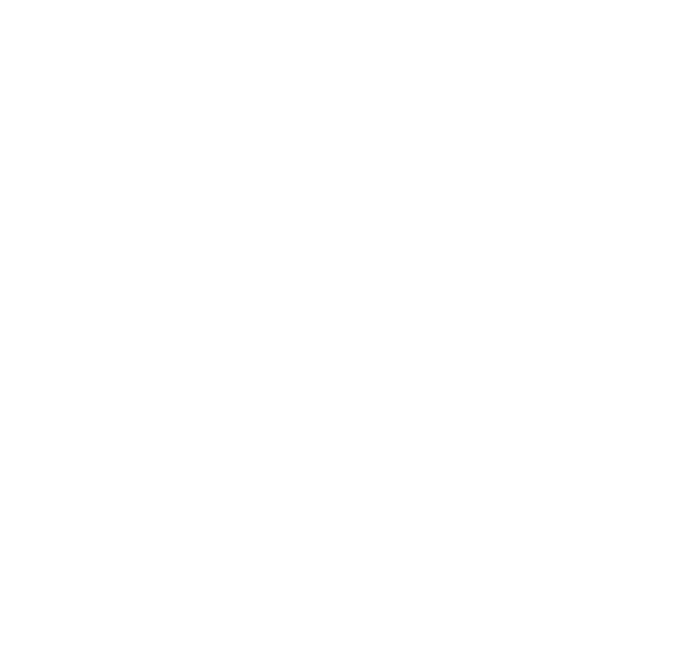
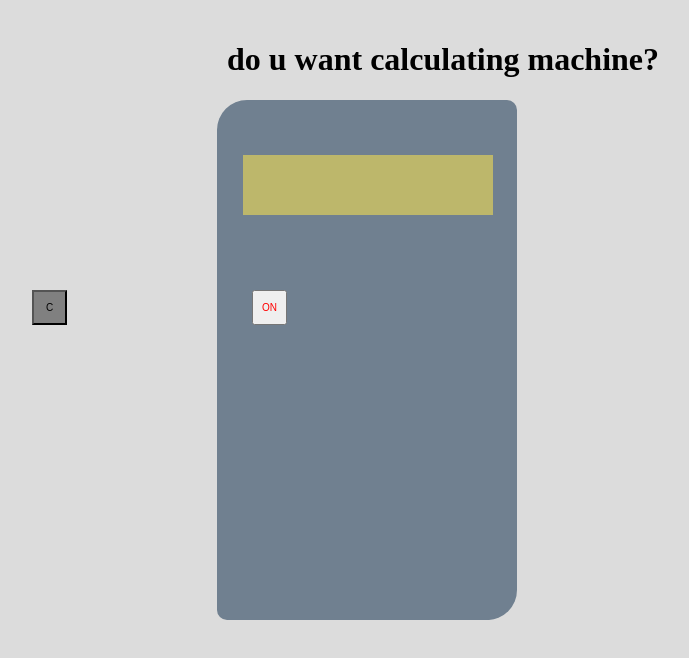
Before and after one commit to sinsujung/gandanhan-calculating-machine, a plain HTML site: page index.html in a window 1280 px wide. Shown: the whole page, without its empty margins (273-962 px from the left). Drawn offline with Linux system fonts and the light colour scheme.

Commit message:
[2025-09-16]

```diff
--- a/index.html
+++ b/index.html
@@ -3,9 +3,20 @@
 <head>
     <meta charset="UTF-8">
     <meta name="viewport" content="width=device-width, initial-scale=1.0">
+    <link rel="stylesheet" href="src/css/index.css">
     <title>간단한 계산기</title>
 </head>
 <body>
-
+    <div class="outline">
+        <h1 id="header">do u want calculating machine?</h1>
+        <div id="calculating-machine-outline">
+            <div id="output-num-line">
+                <p id="output-num"></p>
+            </div>
+            <div id="button-parents">
+            </div>
+        </div>
+    </div>
+    <script src="src/js/main.js"></script>
 </body>
 </html>
--- a/src/css/index.css
+++ b/src/css/index.css
@@ -0,0 +1,41 @@
+html, body {
+    width: 100vw;
+    height: 100vh;
+    margin: 0;
+
+}
+.outline {
+    width: 100%;
+    height: 100%;
+    margin: 0;
+    padding-top: 20px;
+    background-color: gainsboro;
+}
+
+#calculating-machine-outline {
+    width: 300px;
+    height: 500px;
+    background-color: slategray;
+    margin: auto;
+    padding-top: 20px;
+    border-radius: 30px 10px;
+}
+#header {
+    padding-left: 500px;
+}
+#output-num-line {
+    width: 250px;
+    height: 60px;
+    margin-left: 25.5px;
+    background-color: darkkhaki;
+}
+#output-num {
+    align-items: center;
+    text-align: right;
+    font-size: 35px;
+}
+
+#on-off-switch {
+    width: 30px;
+    height: 30px;
+}
--- a/src/js/main.js
+++ b/src/js/main.js
@@ -1,10 +1,99 @@
 /**
  * 간단한 계산기
- * 전원 버튼 만들기 ON/OFF
- * 전원 ON 시 위쪽에 0 뜨게 하기
- * 전원 OFF 시 위쪽 숫자 없애기
- * 초기화 버튼 만들기 초기화 버튼 누를 시 무조건 0 되도록
+ *
+ * 전원 버튼 만들기 ON/OFF -> o
+ * 전원 ON 시 위쪽에 0 뜨게 하기 -> o
+ * 전원 OFF 시 위쪽 숫자 없애기 -> o
+ * 초기화 버튼 만들기
+ *      - CE(Clear Entry) 버튼은 현재 입력 중인 숫자만 지우는 기능 -> o
+ *      - C(Clear) 버튼은 현재 입력한 숫자와 이전 계산 결과까지 모두 지우는 전체 삭제(All Clear) 기능
  * 0-9 값을 가지는 버튼 각각 생성
  * +, - , *, /, %, = 버튼 각각 생성
  * 연산자 버튼 눌렀을 때 각각의 이벤트 실행하도록
+ *
+ * ce 버튼 이벤트 수정
  */
+
+window.onload = function() {
+
+    const isOutNum = document.getElementById("output-num");
+
+    const entryNum = 0;
+
+    const resultNum = 0;
+
+
+
+    /**
+     * on/off 상태 & on/off 버튼 생성
+     * on 상태 -> true
+     * off 상태 -> false
+     * */
+    var isOnOffState = false;
+
+    const isOnOffButtons = document.createElement("button");
+
+    isOnOffButtons.textContent = "ON";
+    isOnOffButtons.style.color = "red";
+    isOnOffButtons.style.position = "absolute";
+    isOnOffButtons.style.left = "525px";
+    isOnOffButtons.style.top = "290px";
+    isOnOffButtons.style.width = "35px";
+    isOnOffButtons.style.height = "35px";
+    isOnOffButtons.style.fontSize = "10px";
+    isOnOffButtons.style.textAlign = "center";
+
+
+        // on/off 버튼 이벤트
+        isOnOffButtons.addEventListener('click', () => {
+
+            if(isOnOffState == false) {
+                isOnOffState = true;
+                isOnOffButtons.textContent = "OFF"
+                isOnOffButtons.style.backgroundColor = "red";
+                isOnOffButtons.style.color = "white";
+                isOutNum.textContent = entryNum;
+            }
+            else if(isOnOffState == true) {
+                isOnOffState = false;
+                isOnOffButtons.textContent = "ON"
+                isOnOffButtons.style.color = "red";
+                isOnOffButtons.style.backgroundColor = "white";
+                isOutNum.textContent = null;
+            }
+        });
+
+        document.getElementById("button-parents").appendChild(isOnOffButtons);
+
+    /**
+     * 초기화 상태 & ce 버튼 생성
+     * */
+    var ceState = false;
+
+    //clearEntry 버튼 생성
+
+    const clearButton = document.createElement("button");
+
+        clearButton.textContent = "C";
+        clearButton.style.backgroundColor = "grey";
+        clearButton.style.position = "absolute";
+        clearButton.style.left = "305px";
+        clearButton.style.top = "290px";
+        clearButton.style.width = "35px";
+        clearButton.style.height = "35px";
+        clearButton.style.fontSize = "10px";
+        clearButton.style.textAlign = "center";
+
+
+    clearButton.addEventListener('click', () => {
+
+        if (isOnOffState != false) {
+            if(ceState == false) {
+                isOutNum.textContent = entryNum;
+                console.log("초기화!");
+            }
+        }
+    });
+
+        document.getElementById("button-parents").appendChild(clearButton);
+}
```
